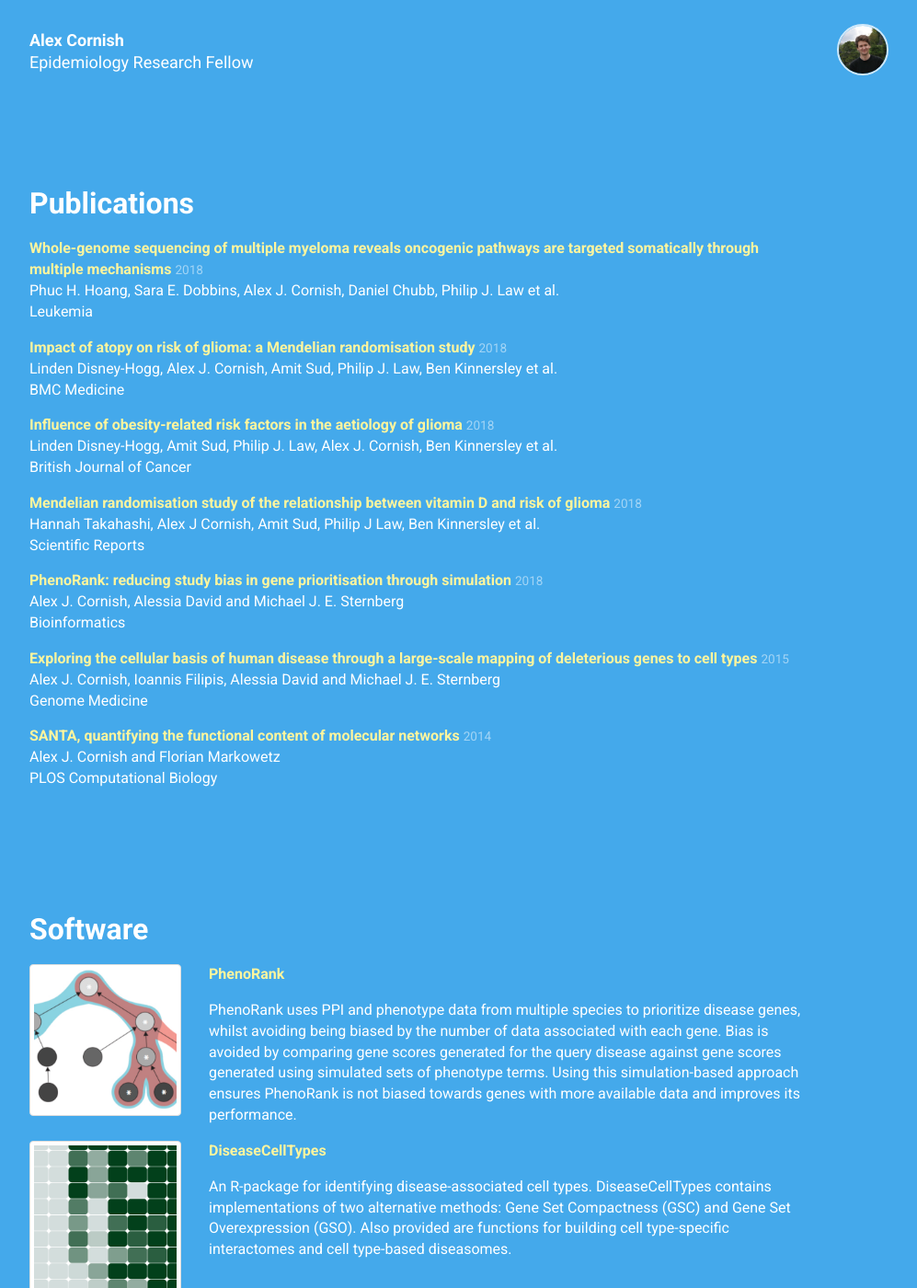
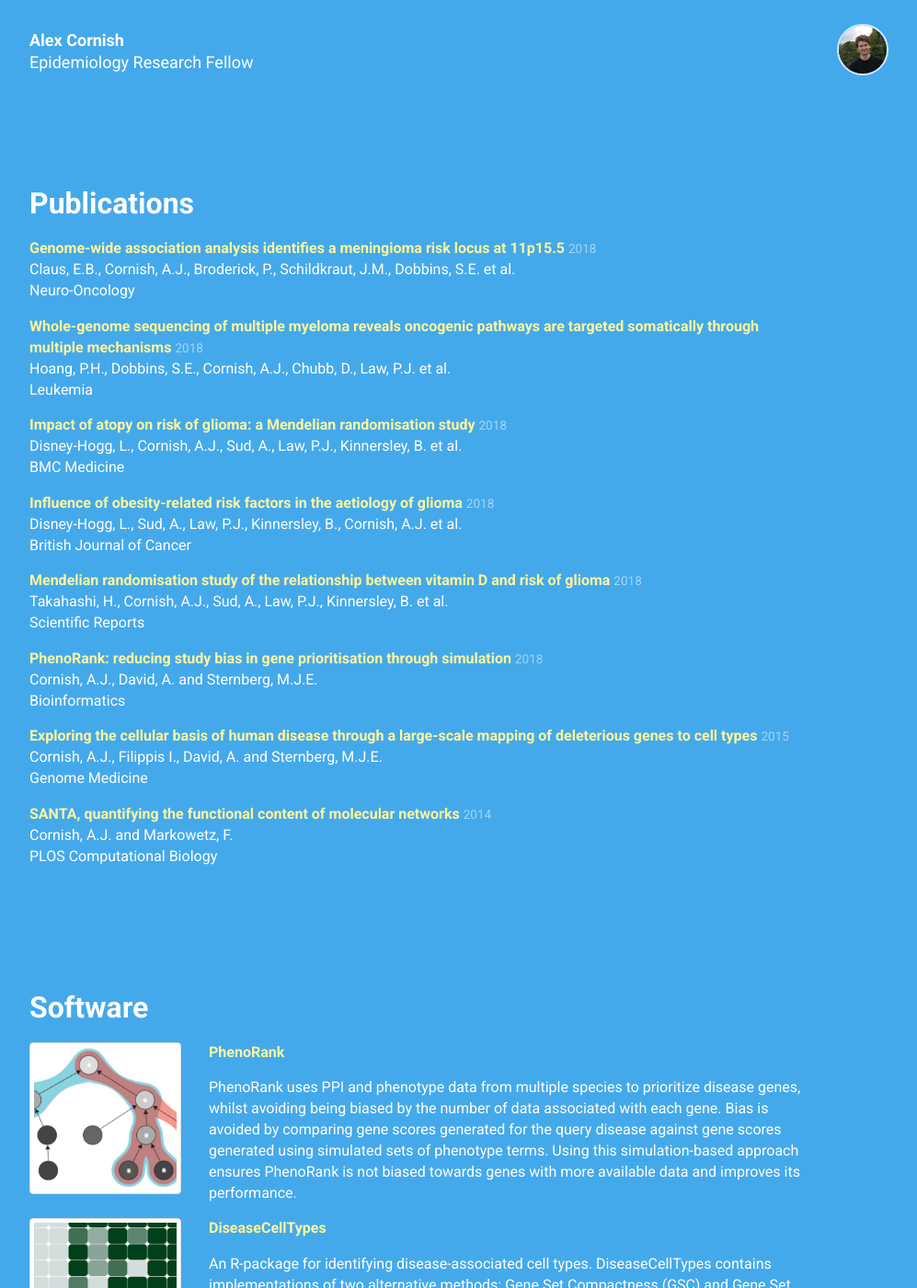
Before and after one commit to suchgreatheights/suchgreatheights.github.io, a Jekyll site: the page built from index.html, in a window 1280 px wide and 1400 px high, scrolled down 493 px. Shown: the whole window at 92% size, without its empty margins (38-1035 px from the left). Built offline with Jekyll 4.4.1, drawn with Linux system fonts in a browser that asks for light colours; nearby versions of some CDN libraries.

Commit message:
updated publications

```diff
--- a/_data/publications.yml
+++ b/_data/publications.yml
@@ -1,49 +1,56 @@
+-
+  type: journal
+  title: "Genome-wide association analysis identifies a meningioma risk locus at 11p15.5"
+  authors: Claus, E.B., Cornish, A.J., Broderick, P., Schildkraut, J.M., Dobbins, S.E. et al.
+  journal_info: Neuro-Oncology
+  year: 2018
+  pdf: https://academic.oup.com/neuro-oncology/advance-article/doi/10.1093/neuonc/noy077/4995586
 -
   type: journal
   title: "Whole-genome sequencing of multiple myeloma reveals oncogenic pathways are targeted somatically through multiple mechanisms"
-  authors: Phuc H. Hoang, Sara E. Dobbins, Alex J. Cornish, Daniel Chubb, Philip J. Law et al.
+  authors: Hoang, P.H., Dobbins, S.E., Cornish, A.J., Chubb, D., Law, P.J. et al.
   journal_info: Leukemia
   year: 2018
   pdf: https://www.nature.com/articles/s41375-018-0103-3?utm_source=feedburner&utm_medium=feed&utm_campaign=Feed%3A+leu%2Frss%2Fcurrent+%28Leukemia+-+Issue%29
 -
   type: journal
   title: "Impact of atopy on risk of glioma: a Mendelian randomisation study"
-  authors: Linden Disney-Hogg, Alex J. Cornish, Amit Sud, Philip J. Law, Ben Kinnersley et al.
+  authors: Disney-Hogg, L., Cornish, A.J., Sud, A., Law, P.J., Kinnersley, B. et al.
   journal_info: BMC Medicine
   year: 2018
   pdf: https://bmcmedicine.biomedcentral.com/articles/10.1186/s12916-018-1027-5
 -
   type: journal
   title: Influence of obesity-related risk factors in the aetiology of glioma
-  authors: Linden Disney-Hogg, Amit Sud, Philip J. Law, Alex J. Cornish, Ben Kinnersley et al.
+  authors: Disney-Hogg, L., Sud, A., Law, P.J., Kinnersley, B., Cornish, A.J. et al.
   journal_info: British Journal of Cancer
   year: 2018
   pdf: https://www.nature.com/articles/s41416-018-0009-x
 -
   type: journal
   title: Mendelian randomisation study of the relationship between vitamin D and risk of glioma
-  authors: Hannah Takahashi, Alex J Cornish, Amit Sud, Philip J Law, Ben Kinnersley et al.
+  authors: Takahashi, H., Cornish, A.J., Sud, A., Law, P.J., Kinnersley, B. et al.
   journal_info: Scientific Reports
   year: 2018
   pdf: https://www.nature.com/articles/s41598-018-20844-w
 -
   type: journal
   title: "PhenoRank: reducing study bias in gene prioritisation through simulation"
-  authors: Alex J. Cornish, Alessia David and Michael J. E. Sternberg
+  authors: Cornish, A.J., David, A. and Sternberg, M.J.E.
   journal_info: Bioinformatics
   year: 2018
   pdf: https://doi.org/10.1093/bioinformatics/bty028
 -
   type: journal
   title: Exploring the cellular basis of human disease through a large-scale mapping of deleterious genes to cell types
-  authors: Alex J. Cornish, Ioannis Filipis, Alessia David and Michael J. E. Sternberg
+  authors: Cornish, A.J., Filippis I., David, A. and Sternberg, M.J.E.
   journal_info: Genome Medicine
   year: 2015
   pdf: http://genomemedicine.biomedcentral.com/articles/10.1186/s13073-015-0212-9
 -
   type: journal
   title: SANTA, quantifying the functional content of molecular networks
-  authors: Alex J. Cornish and Florian Markowetz
+  authors: Cornish, A.J. and Markowetz, F.
   journal_info: PLOS Computational Biology
   year: 2014
   pdf: http://journals.plos.org/ploscompbiol/article?id=10.1371/journal.pcbi.1003808
```
